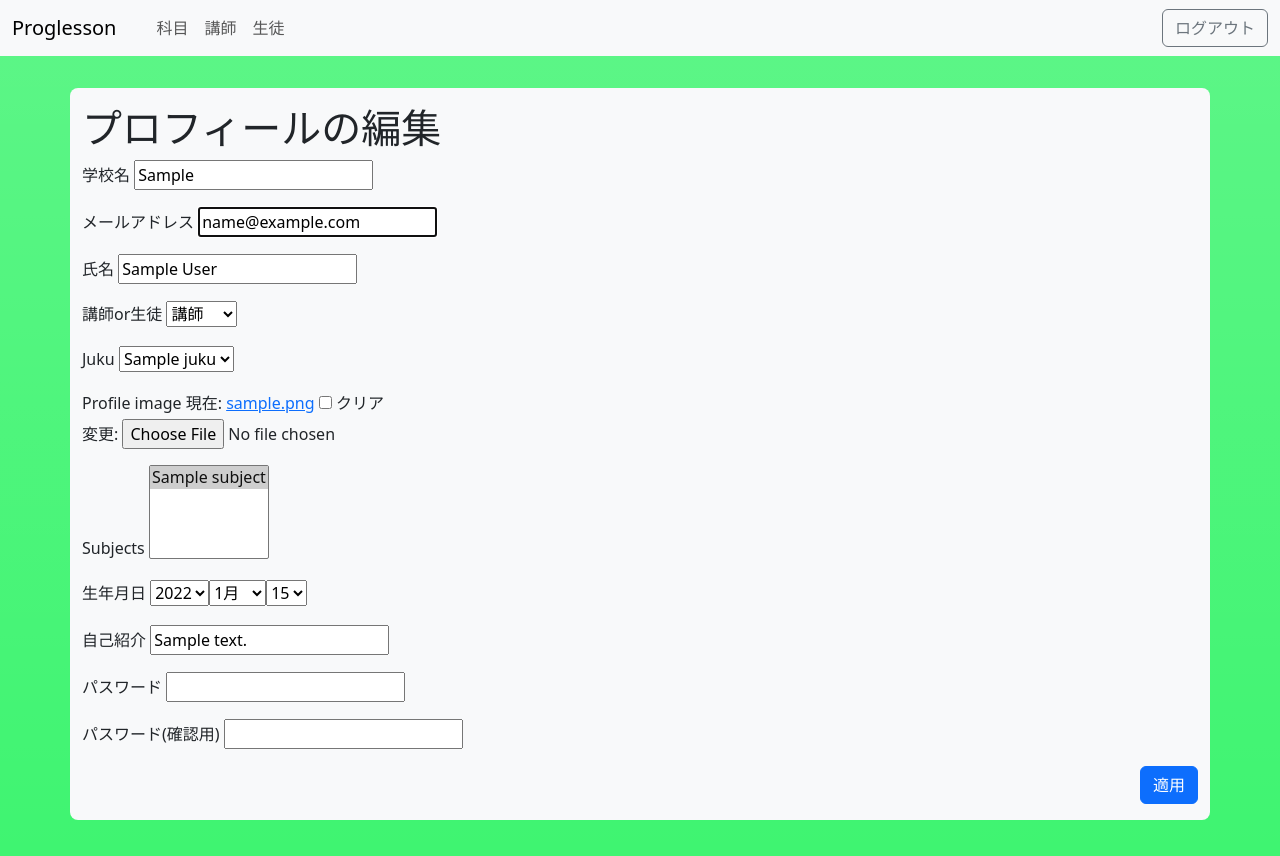
After one commit to YoshihiroUCHIDA/High_Tech_Dreamer, a Django app: page /users/edit/1/ in a window 1280 px wide. The commit adds this page. Run offline with Django 4.2, Linux system fonts and the light colour scheme; tables that the repository leaves empty hold one stand-in row (values such as "Sample post"); some libraries are stand-ins or nearby versions.

Commit message:
edit profile

```diff
--- a/jukus/templates/jukus/dashboard.html
+++ b/jukus/templates/jukus/dashboard.html
@@ -43,7 +43,7 @@
         </div>
 
         <div class="container my-3">
-          <a href="#" class="btn btn-outline-secondary">
+          <a href="{% url 'users:edit' user.id %}" class="btn btn-outline-secondary">
             <i class="fas fa-wrench"></i>
             <span>プロフィール編集</span>
           </a>
--- a/users/forms.py
+++ b/users/forms.py
@@ -16,7 +16,7 @@ class LoginForm(auth_forms.AuthenticationForm):
 class CustomUserCreationForm(UserCreationForm):
     class Meta:
         model = CustomUser
-        fields = {'email', "name", "school", "birthday", 'job', 'juku'}
+        fields = {'email', "name", "school", "birthday", 'job', 'juku','bio','profile_image','subjects'}
         widgets = {
             'birthday': forms.SelectDateWidget
         }
--- /dev/null
+++ b/users/templates/users/edit.html
@@ -0,0 +1,31 @@
+{% extends "base.html" %}
+
+{% block title %}プロフィールの編集{% endblock %}
+
+{% block content %}
+<div class="container my-4 py-3 bg-light rounded-3">
+  <h1 class="display-6">プロフィールの編集</h1>
+
+  <form action="{% url 'users:edit' id %}" method="post">
+    {% csrf_token %}
+
+    {{ form.non_field_errors }}
+    {% for item in form %}
+    <div class="form-group mb-3">
+      <div>
+        <label class="mb-1">{{ item.label }}</label>
+        {{ item }}
+      </div>
+      {% if field.help_text %}
+      <span class="helptext">{{ field.help_text }}</span>
+      {% endif %}
+      {{ field.errors }}
+    </div>
+    {% endfor %}
+
+    <div class="text-end">
+      <button type="submit" class="btn btn-primary">適用</button>
+    </div>
+  </form>
+</div>
+{% endblock %}
--- a/users/urls.py
+++ b/users/urls.py
@@ -9,5 +9,6 @@ urlpatterns = [
     path('<int:user_id>/records/',records_views.index, name='records_detail'),
     path('login/', views.MyLoginView.as_view(), name="login"),
     path('logout/', views.MyLogoutView.as_view(), name="logout"),
-    path('index/',views.index, name="index")
+    path('index/',views.index, name="index"),
+    path('edit/<int:user_id>/',views.edit,name="edit")
 ]
--- a/users/views.py
+++ b/users/views.py
@@ -1,4 +1,5 @@
 from django.shortcuts import render
+from django.shortcuts import redirect
 from django.http import HttpResponse
 from django.contrib.auth.views import LoginView, LogoutView
 from django.contrib.auth.mixins import LoginRequiredMixin
@@ -71,6 +72,19 @@ def ConvertToGrade(today, birthday):
 
     return grade
 
+def edit(request,user_id):
+    obj=CustomUser.objects.get(id=user_id)
+
+    if(request.method=='POST'):
+        user=forms.CustomUserCreationForm(request.POST,instance=obj)
+        user.save()
+        return redirect(to='/users')
+    params={
+        'id':user_id,
+        'form':forms.CustomUserCreationForm(instance=obj)
+    }
+    return render(request,'users/edit.html',params)
+
 
 class MyLoginView(LoginView):
     form_class = forms.LoginForm
```
